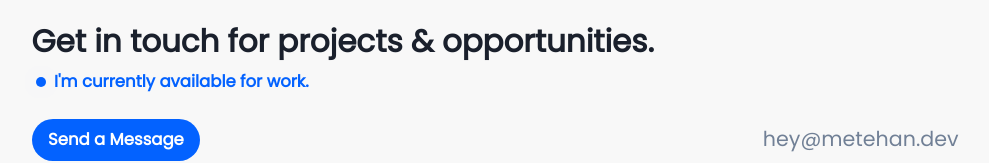
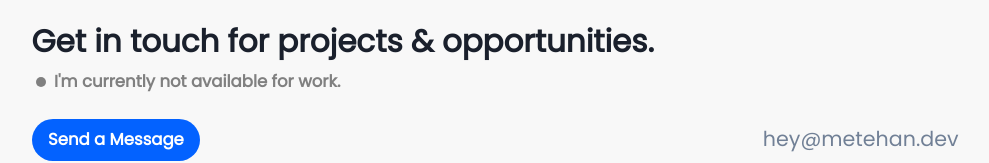
Before and after one commit to metehankurucu/website-v2, a Next.js app: page / in a window 1280 px wide. Shown: the part 1266-1429 px from the top of the page, without its empty margins (145-1134 px from the left). Built offline with nearby package versions, Linux system fonts and the light colour scheme; no server answers.

Commit message:
update availability status

```diff
--- a/components/cta/CTA.tsx
+++ b/components/cta/CTA.tsx
@@ -35,12 +35,11 @@ const CTA = (props: Props) => {
           height={"10px"}
           width="10px"
           borderRadius={"full"}
-          className="cta-pulse"
-          backgroundColor={colors.primary}
+          backgroundColor={"gray"}
           mr="2"
         />
-        <Text fontWeight="semibold" color={colors.primary}>
-          I&apos;m currently available for work.
+        <Text fontWeight="semibold" color={"gray"}>
+          I&apos;m currently not available for work.
         </Text>
       </Box>
       <Box
```
